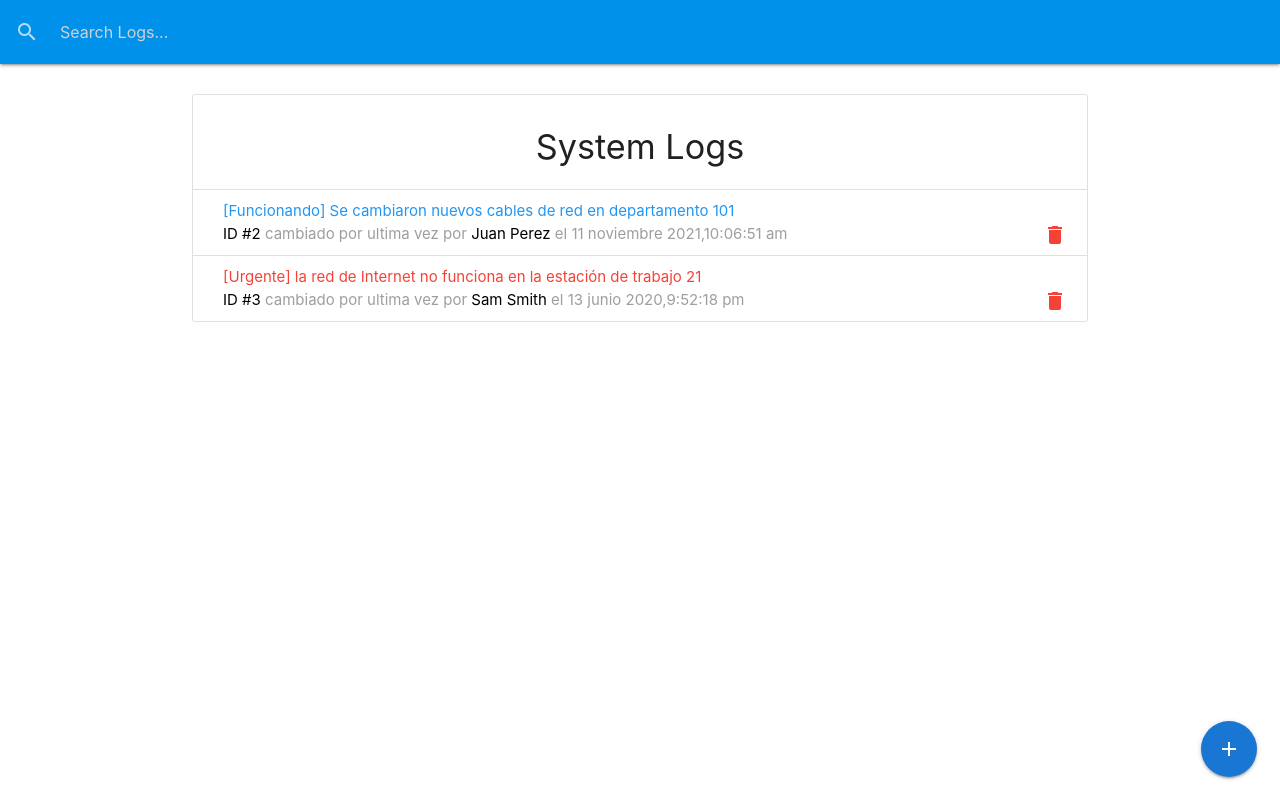
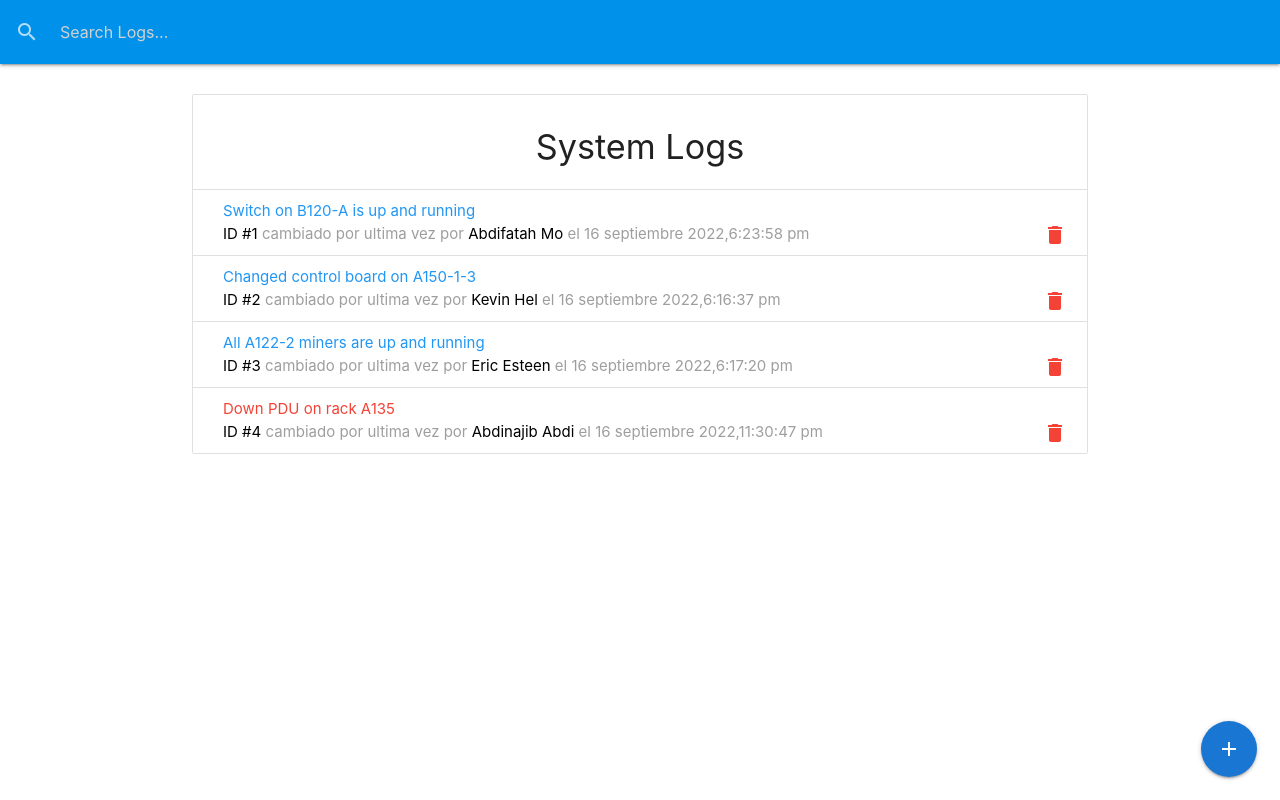
Before and after one commit to abdifatahdev/DCT-Logger, a React (Create React App) app: page / in a window 1280 px wide. Built offline with nearby package versions, Linux system fonts and the light colour scheme; data requests are answered from the project's data file.

Commit message:
Updated package.json file

```diff
--- a/db.json
+++ b/db.json
@@ -1,40 +1,54 @@
 {
   "logs": [
     {
-      "id": 2,
-      "message": "[Funcionando] Se cambiaron nuevos cables de red en departamento 101",
+      "id": 1,
+      "message": "Switch on B120-A is up and running",
       "attention": false,
-      "tech": "Juan Perez",
-      "date": "2021-11-11T10:06:51.012Z"
+      "tech": "Abdifatah Mo",
+      "date": "2022-09-16T18:23:58.311Z"
     },
     {
-      "message": "[Urgente] la red de Internet no funciona en la estación de trabajo 21",
+      "message": "Changed control board on A150-1-3",
+      "attention": false,
+      "tech": "Kevin Hel",
+      "date": "2022-09-16T18:16:37.389Z",
+      "id": 2
+    },
+    {
+      "message": "All A122-2 miners are up and running",
+      "attention": false,
+      "tech": "Eric Esteen",
+      "date": "2022-09-16T18:17:20.089Z",
+      "id": 3
+    },
+    {
+      "id": 4,
+      "message": "Down PDU on rack A135",
       "attention": true,
-      "tech": "Sam Smith",
-      "date": "2020-06-13T21:52:18.765Z",
-      "id": 3
+      "tech": "Abdinajib  Abdi",
+      "date": "2022-09-16T23:30:47.807Z"
     }
   ],
   "techs": [
     {
       "id": 1,
-      "firstName": "John",
-      "lastName": "Doe"
+      "firstName": "Abdifatah",
+      "lastName": "Mohamed"
     },
     {
       "id": 2,
-      "firstName": "Sam",
-      "lastName": "Smith"
+      "firstName": "Kevin",
+      "lastName": "Hel"
     },
     {
-      "firstName": "Emmanuel",
-      "lastName": "Ochoa",
-      "id": 5
+      "id": 3,
+      "firstName": "Eric",
+      "lastName": "Esteen"
     },
     {
-      "firstName": "Juan",
-      "lastName": "Perez",
-      "id": 6
+      "firstName": "Abdinajib ",
+      "lastName": "Abdi",
+      "id": 4
     }
   ]
 }
--- a/public/index.html
+++ b/public/index.html
@@ -16,7 +16,7 @@
     />
     <link rel="manifest" href="%PUBLIC_URL%/manifest.json" />
 
-    <title>IT Logger</title>
+    <title>DCT Logger</title>
   </head>
   <body>
     <noscript>You need to enable JavaScript to run this app.</noscript>
```
Also changed, not shown: package.json (+20 -16 lines).
